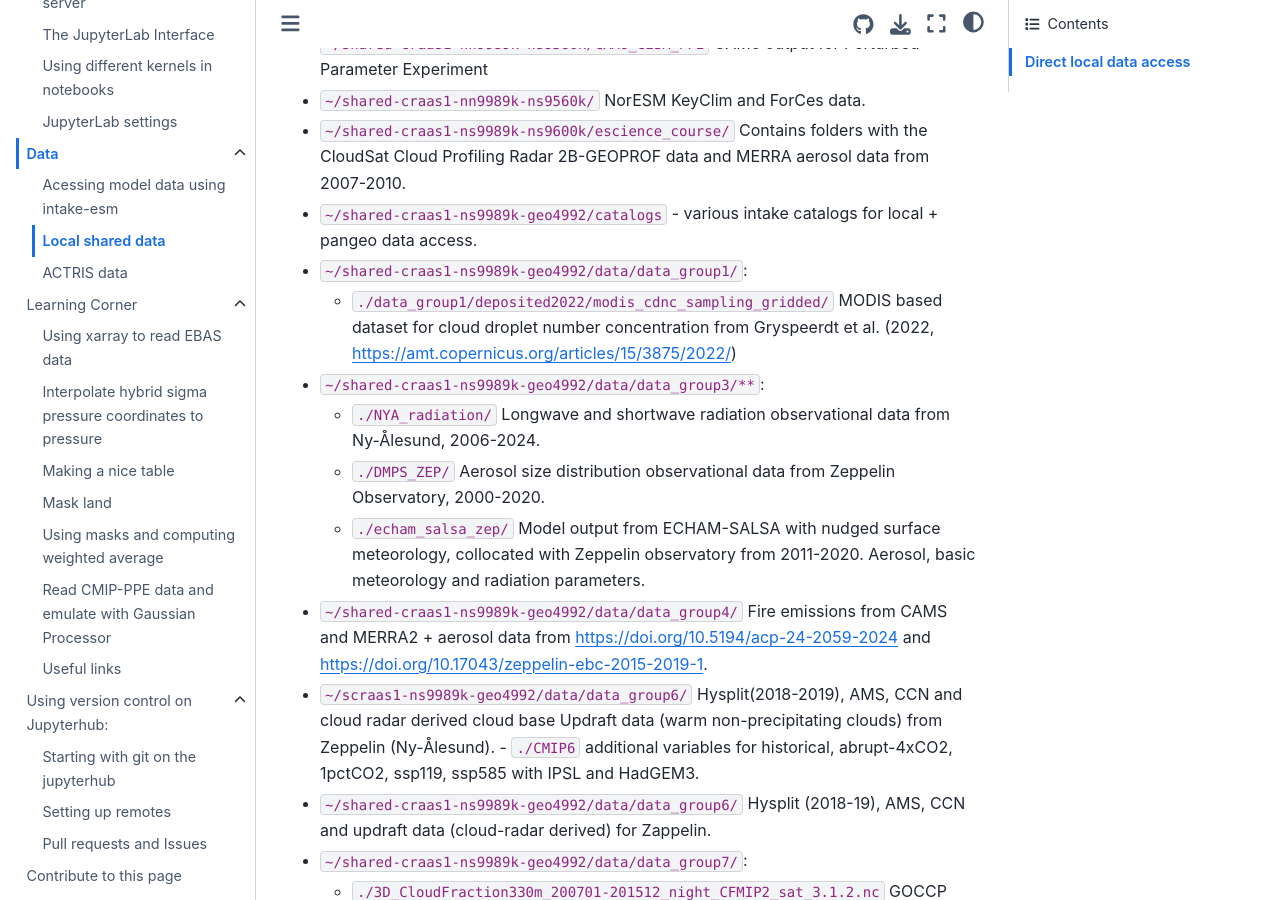
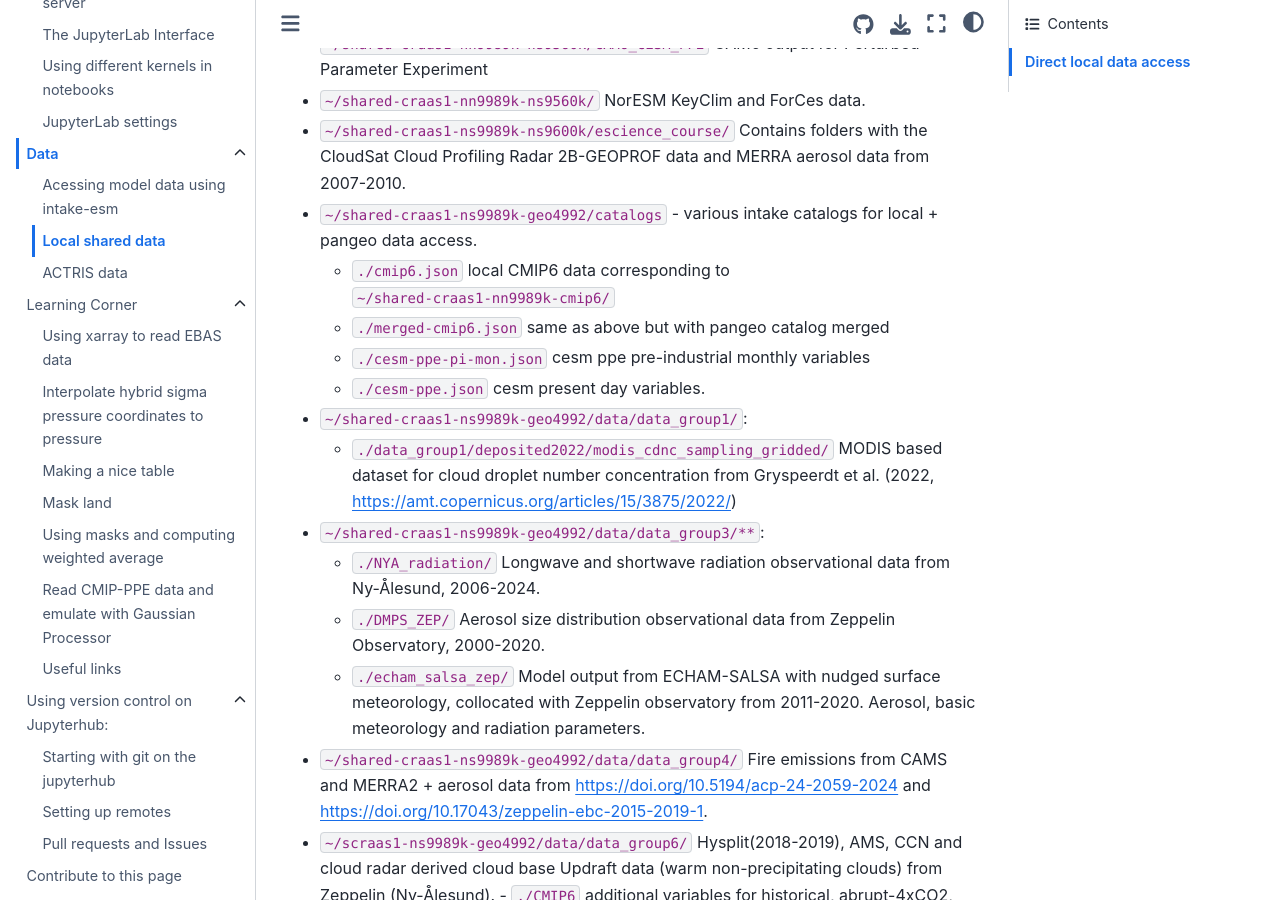
Before and after one commit to MetOs-UiO/eScience2024, a Sphinx documentation site: the page built from docs/data/local-data.rst, in a window 1280 px wide and 900 px high, scrolled down 430 px. Built offline with Sphinx 7.4.7 and the Sphinx Book theme 1.1.4, drawn with Linux system fonts in a browser that asks for light colours.

Commit message:
add catalogs description.

```diff
--- a/docs/data/local-data.rst
+++ b/docs/data/local-data.rst
@@ -20,6 +20,14 @@ Mounted data directories:
 - ``~/shared-craas1-ns9989k-ns9600k/escience_course/`` Contains folders with the CloudSat Cloud Profiling Radar 2B-GEOPROF data and MERRA aerosol data from 2007-2010.
 
 - ``~/shared-craas1-ns9989k-geo4992/catalogs`` - various intake catalogs for local + pangeo data access.
+
+  - ``./cmip6.json`` local CMIP6 data corresponding to ``~/shared-craas1-nn9989k-cmip6/``
+
+  - ``./merged-cmip6.json`` same as above but with pangeo catalog merged
+
+  - ``./cesm-ppe-pi-mon.json`` cesm ppe pre-industrial monthly variables
+
+  - ``./cesm-ppe.json`` cesm present day variables.
 
 - ``~/shared-craas1-ns9989k-geo4992/data/data_group1/``:
 
```
